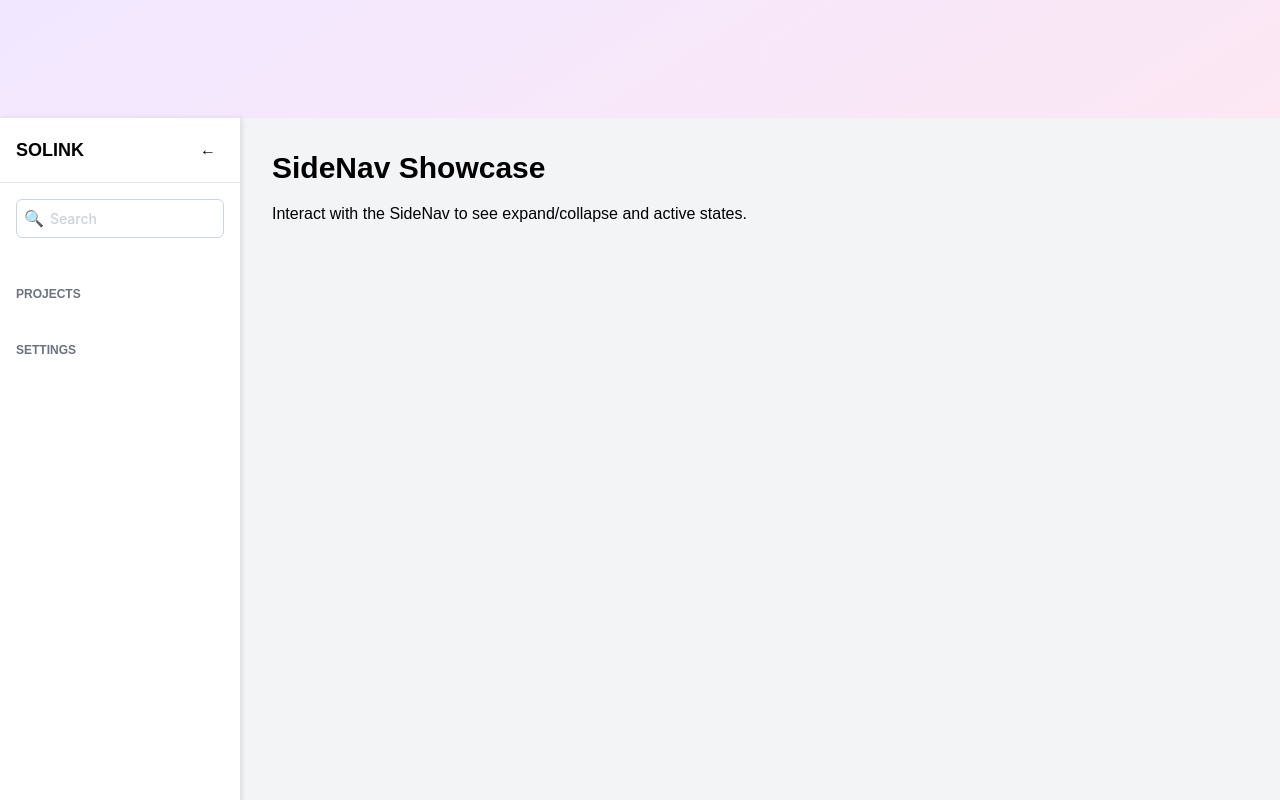
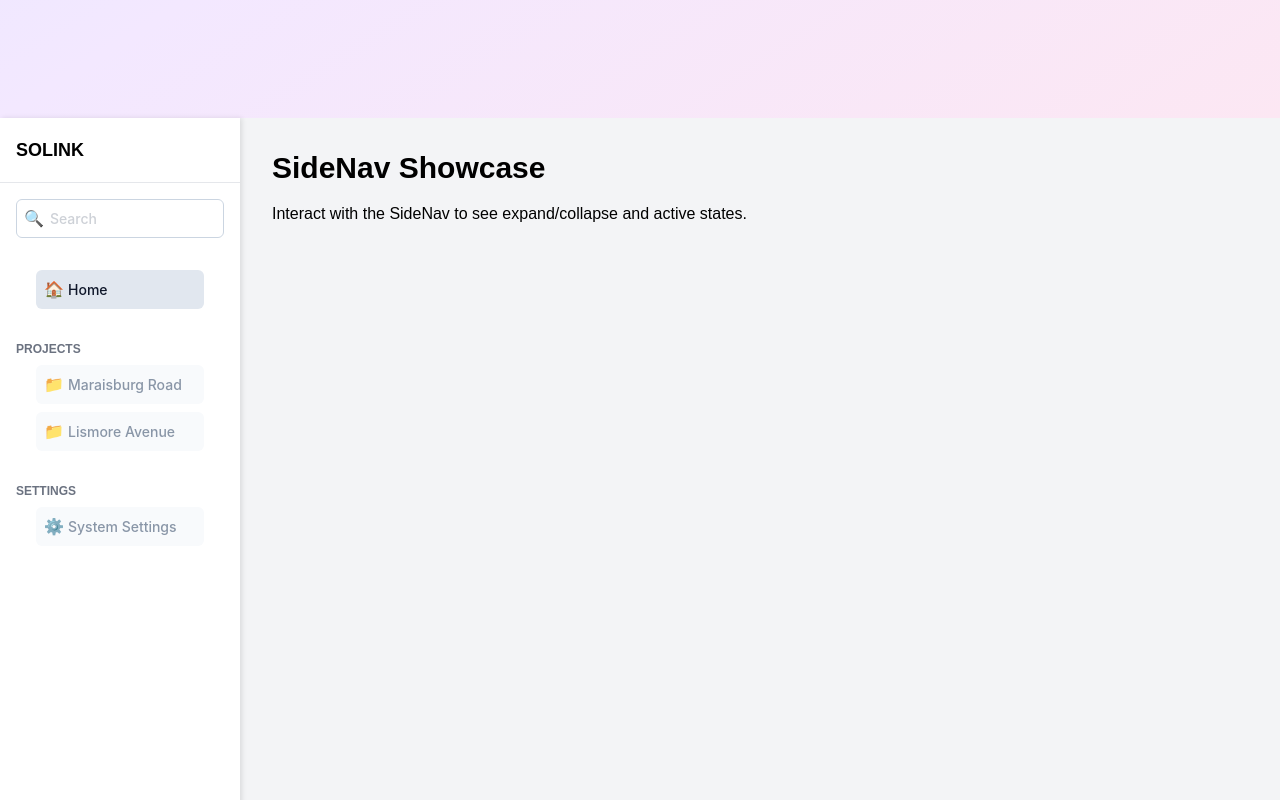
Before and after one commit to JoelAundu/mrjuice, a React (Vite) app: page /button in a window 1280 px wide. Shown: the part 2180-2980 px from the top of the page. Built offline with nearby package versions, Linux system fonts and the light colour scheme.

Commit message:
showcase moe options

```diff
--- a/src/components/SideNavShowcase.jsx
+++ b/src/components/SideNavShowcase.jsx
@@ -15,9 +15,7 @@ const SideNavShowcase = () => {
   const [searchValue, setSearchValue] = useState("");
   const [activeMenuIndex, setActiveMenuIndex] = useState(0);
 
-  const mainMenuItems = [
-    { label: "Home", icon: <HomeIcon /> },
-  ];
+  const mainMenuItems = [{ label: "Home", icon: <HomeIcon /> }];
 
   const projectMenuItems = [
     { label: "Maraisburg Road", icon: <ProjectIcon /> },
@@ -55,30 +53,34 @@ const SideNavShowcase = () => {
         />
 
         {/* Main Menu */}
-        {/* <MenuList
+        <MenuList
           items={mainMenuItems}
           activeIndex={getActiveIndexForSection(0, mainMenuItems?.length)}
           onItemClick={(index) => setActiveMenuIndex(index)}
-        /> */}
+        />
 
         {/* Projects Section */}
         <div className="mt-4">
-          <div className="text-xs font-semibold text-gray-500 mb-2">PROJECTS</div>
-          {/* <MenuList
+          <div className="text-xs font-semibold text-gray-500 mb-2">
+            PROJECTS
+          </div>
+          <MenuList
             items={projectMenuItems}
             activeIndex={getActiveIndexForSection(1, projectMenuItems?.length)}
             onItemClick={(index) => setActiveMenuIndex(index + 1)}
-          /> */}
+          />
         </div>
 
         {/* Settings Section */}
         <div className="mt-4">
-          <div className="text-xs font-semibold text-gray-500 mb-2">SETTINGS</div>
-          {/* <MenuList
+          <div className="text-xs font-semibold text-gray-500 mb-2">
+            SETTINGS
+          </div>
+          <MenuList
             items={settingsMenuItems}
             activeIndex={getActiveIndexForSection(3, settingsMenuItems?.length)}
             onItemClick={(index) => setActiveMenuIndex(index + 3)}
-          /> */}
+          />
         </div>
 
         {/* Bottom Menu */}
@@ -94,7 +96,9 @@ const SideNavShowcase = () => {
       {/* Main Content (for demo purposes) */}
       <div className="flex-1 p-8">
         <h1 className="text-3xl font-bold">SideNav Showcase</h1>
-        <p className="mt-4">Interact with the SideNav to see expand/collapse and active states.</p>
+        <p className="mt-4">
+          Interact with the SideNav to see expand/collapse and active states.
+        </p>
       </div>
     </div>
   );
--- a/src/components/navigation/SideNav.tsx
+++ b/src/components/navigation/SideNav.tsx
@@ -73,7 +73,7 @@ const SideNav = ({
           className={toggleClassName}
           onClick={() => setIsCollapsed(!isCollapsed)}
         >
-          {isCollapsed ? "→" : "←"}
+          {/* {isCollapsed ? "→" : "←"} */}
         </button>
       </div>
 
```
